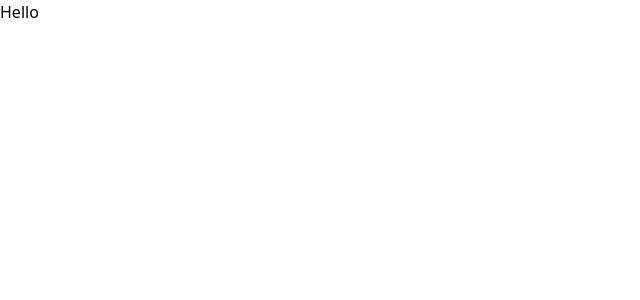
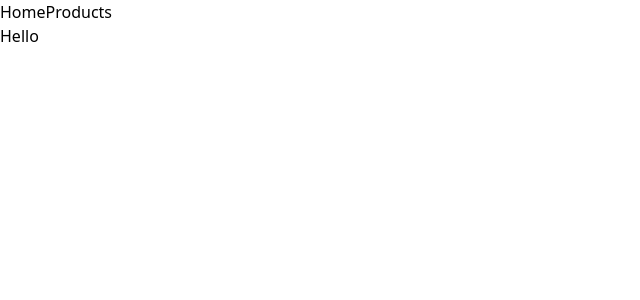
Before and after one commit to minhnguyen9702/odin-shopping-cart, a React (Vite) app: page / in a window 1280 px wide. Shown: the top 300 px of the page, without its empty margins (0-640 px from the left). Built offline with nearby package versions, Linux system fonts and the light colour scheme.

Commit message:
add NavBar to move between pages

```diff
--- /dev/null
+++ b/src/components/CustomButton.tsx
@@ -0,0 +1,9 @@
+type CustomButtonProps = {
+  onClick: Function;
+};
+
+const CustomButton = ({ onClick }: CustomButtonProps) => {
+  return <button onClick={() => onClick()}>Click Me</button>;
+};
+
+export default CustomButton;
--- /dev/null
+++ b/src/components/NavBar.tsx
@@ -0,0 +1,10 @@
+import { Link } from "react-router-dom";
+
+const NavBar = () => {
+  return <div className="flex">
+    <Link to="/">Home</Link>
+    <Link to="/products">Products</Link>
+  </div>;
+};
+
+export default NavBar;
--- a/src/main.tsx
+++ b/src/main.tsx
@@ -1,6 +1,6 @@
 import { StrictMode } from 'react'
 import { createRoot } from 'react-dom/client'
-import Home from './Home.tsx'
+import Home from './pages/Home.tsx'
 import './index.css'
 import routes from "./routes";
 import { createBrowserRouter, RouterProvider } from 'react-router-dom'
--- a/src/Home.tsx
+++ b/src/pages/Home.tsx
@@ -1,9 +1,11 @@
 import { useState } from 'react'
+import NavBar from '../components/NavBar'
 
 function Home() {
 
   return (
     <>
+      <NavBar/>
       <p>Hello</p>
     </>
   )
--- /dev/null
+++ b/src/pages/Products.tsx
@@ -0,0 +1,11 @@
+import NavBar from "../components/NavBar";
+
+const Products = () => {
+  return (
+    <>
+      <NavBar />
+    </>
+  );
+};
+
+export default Products;
```
Also changed, not shown: src/routes.tsx (+6 -1 lines).
